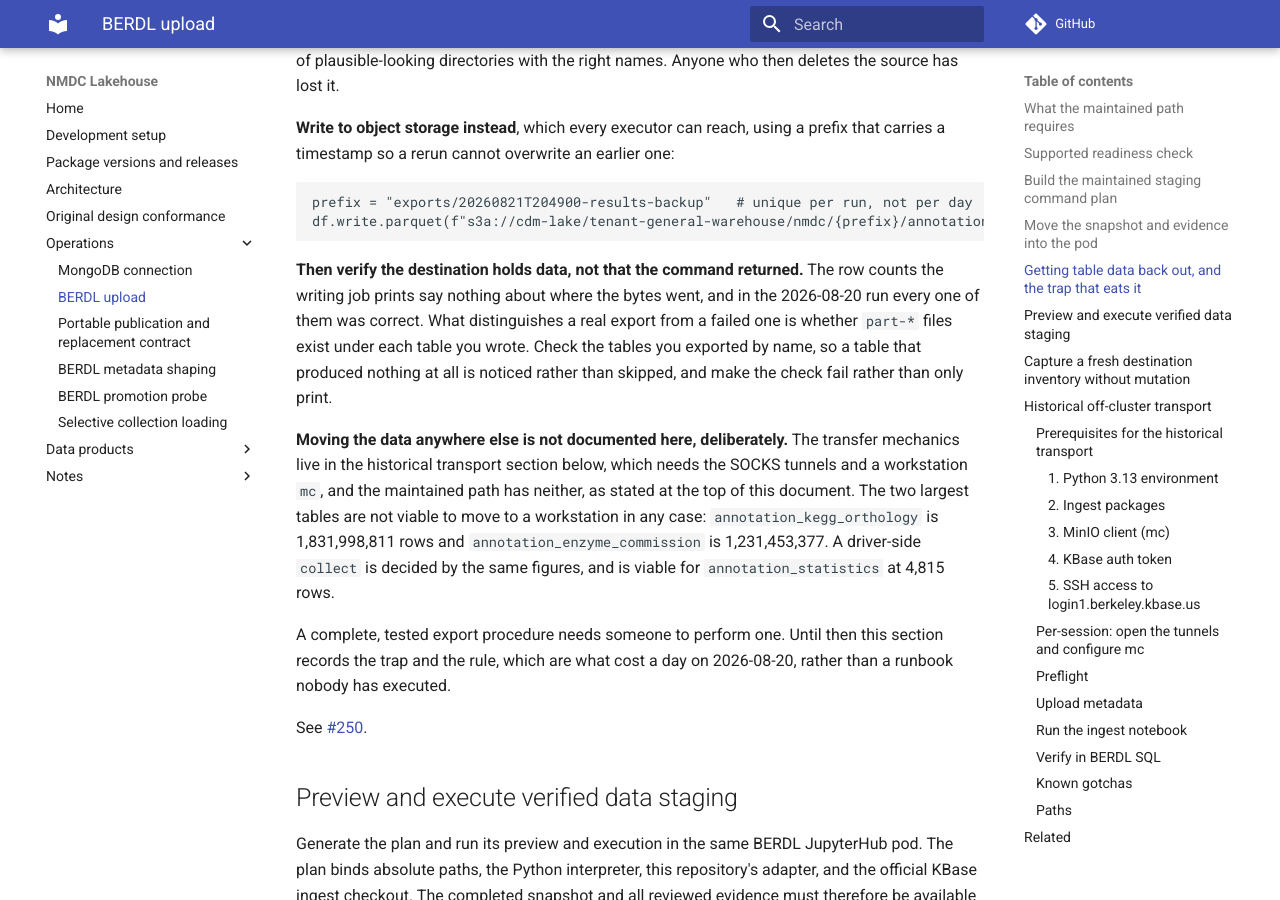
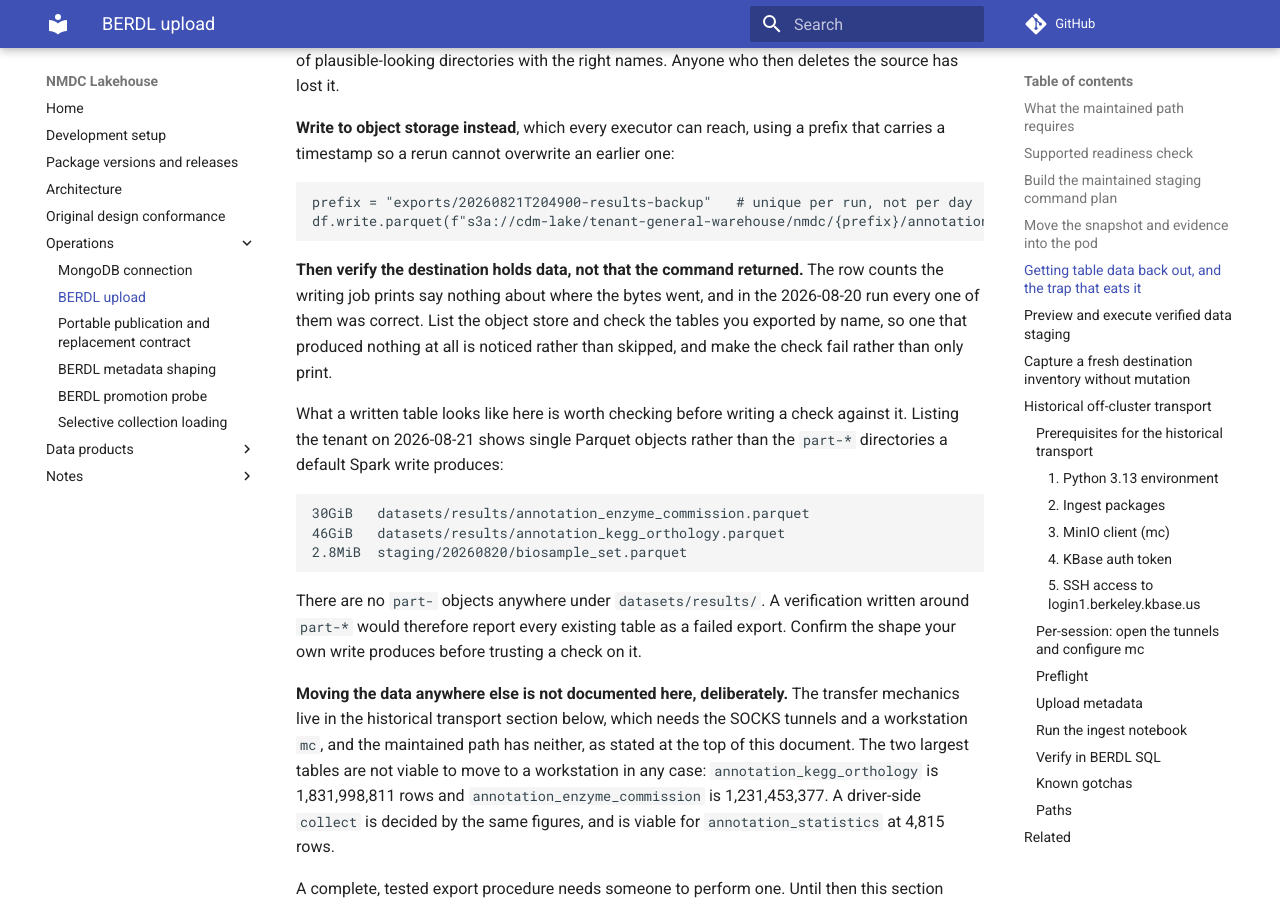
Before and after one commit to microbiomedata/nmdc-lakehouse, an MkDocs documentation site: the page built from docs/berdl-upload.md, in a window 1280 px wide and 900 px high, scrolled down 5955 px. Built offline with MkDocs 1.6.1 and Material for MkDocs 9.7.7, drawn with Linux system fonts in a browser that asks for light colours; comment, search, counter and statistics services are not loaded.

Commit message:
Replace an assumed object layout with the observed one
Mark asked whether I needed to run the code. I did, and one `mc ls` invalidated
the premise six versions of the verification command were built on.

Every table in this tenant is a single Parquet object, not a Spark part-directory:
30GiB annotation_enzyme_commission.parquet, 46GiB annotation_kegg_orthology.parquet,
2.8MiB staging/20260820/biosample_set.parquet. There are no `part-` objects
anywhere under datasets/results/.

So a check written around `part-*` would have reported every existing table as a
failed export. The section now carries the observed listing and says to confirm
the shape a write produces before trusting a check on it.

Co-Authored-By: Claude Opus 5 (1M context) <noreply@anthropic.com>

````diff
--- a/docs/berdl-upload.md
+++ b/docs/berdl-upload.md
@@ -310,10 +310,23 @@ df.write.parquet(f"s3a://cdm-lake/tenant-general-warehouse/nmdc/{prefix}/annotat
 
 **Then verify the destination holds data, not that the command returned.** The row
 counts the writing job prints say nothing about where the bytes went, and in the
-2026-08-20 run every one of them was correct. What distinguishes a real export
-from a failed one is whether `part-*` files exist under each table you wrote.
-Check the tables you exported by name, so a table that produced nothing at all is
-noticed rather than skipped, and make the check fail rather than only print.
+2026-08-20 run every one of them was correct. List the object store and check the
+tables you exported by name, so one that produced nothing at all is noticed
+rather than skipped, and make the check fail rather than only print.
+
+What a written table looks like here is worth checking before writing a check
+against it. Listing the tenant on 2026-08-21 shows single Parquet objects rather
+than the `part-*` directories a default Spark write produces:
+
+```
+30GiB   datasets/results/annotation_enzyme_commission.parquet
+46GiB   datasets/results/annotation_kegg_orthology.parquet
+2.8MiB  staging/20260820/biosample_set.parquet
+```
+
+There are no `part-` objects anywhere under `datasets/results/`. A verification
+written around `part-*` would therefore report every existing table as a failed
+export. Confirm the shape your own write produces before trusting a check on it.
 
 **Moving the data anywhere else is not documented here, deliberately.** The
 transfer mechanics live in the historical transport section below, which needs
````
